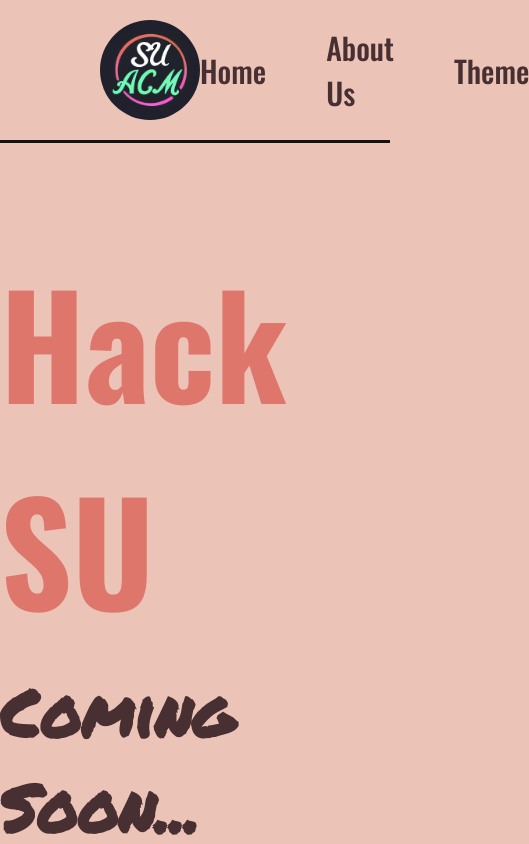
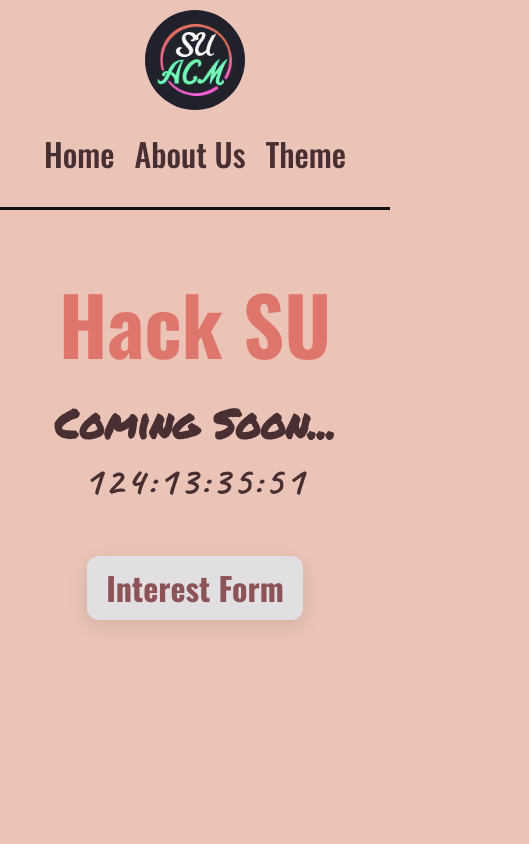
Before and after one commit to nandan-varma/HackSU, a React (Create React App) app: page / in a window 390 px wide. Shown: the top 844 px of the page, 529 px wide, since content can reach past the window. Built offline with nearby package versions, Linux system fonts and the light colour scheme.

Commit message:
improved UI for mobile and optimized time calc. on homepage

```diff
--- a/src/components/Home/Home.css
+++ b/src/components/Home/Home.css
@@ -13,7 +13,7 @@ h1 {
     font-family: "Oswald", sans-serif;
     font-size: 140px;
     /* font-style: italic; */
-    color: #df766c
+    color: #df766c;
 }
 
 h2 {
@@ -32,3 +32,25 @@ h3 {
 .interest-form-button {
     margin-top: -10px;
 }
+
+/* for mobile devicess */
+@media (max-width: 768px) {
+    h1 {
+        font-size: 80px;
+    }
+
+    h2 {
+        font-size: 40px;
+        margin-top: -40px;
+    }
+
+    h3 {
+        font-size: 40px;
+        margin-top: -30px;
+        letter-spacing: 0.2rem;
+    }
+
+    .interest-form-button {
+        margin-top: 10px;
+    }
+}
--- a/src/components/Home/Home.js
+++ b/src/components/Home/Home.js
@@ -12,10 +12,8 @@ function Home() {
 
   let interval = useRef();
 
-  const startTimer = () => {
+  const calculateTimeLeft = () => {
     const countDownDate = new Date("Febuary 1, 2025 12:00:00").getTime();
-
-    interval = setInterval(() => {
     const now = new Date().getTime();
     const distance = countDownDate - now;
 
@@ -24,7 +22,14 @@ function Home() {
     const minutes = Math.floor((distance % (1000 * 60 * 60) / (1000 * 60)));
     const seconds = Math.floor((distance % (1000 * 60)) / 1000);
 
-      if(distance < 0) {
+    return { days, hours, minutes, seconds, distance };
+  };
+
+  const startTimer = () => {
+    interval.current = setInterval(() => {
+      const { days, hours, minutes, seconds, distance } = calculateTimeLeft();
+
+      if (distance < 0) {
         clearInterval(interval.current);
       } else {
         setTimerDays(days);
@@ -36,11 +41,17 @@ function Home() {
   };
 
   useEffect(() => {
+    const { days, hours, minutes, seconds } = calculateTimeLeft();
+    setTimerDays(days);
+    setTimerHours(hours);
+    setTimerMinutes(minutes);
+    setTimerSeconds(seconds);
+
     startTimer();
     return () => {
       clearInterval(interval.current);
     }
-  });
+  }, []);
 
   return (
     <div className="Home">
--- a/src/components/InterestButton/InterestButton.css
+++ b/src/components/InterestButton/InterestButton.css
@@ -30,3 +30,10 @@
 .button-35:hover {
   box-shadow: #121212 0 0 0 3px, transparent 0 0 0 0;
 }
+
+/* for mobile devices */
+@media (max-width: 768px) {
+  .button-35 {
+    font-size: 2rem;
+  }
+}
--- a/src/components/Navbar/Navbar.css
+++ b/src/components/Navbar/Navbar.css
@@ -8,8 +8,8 @@
 .logo {
     height: 100px;
     img {
-        height:100px;
-        border-radius: 100%;;
+        height: 100px;
+        border-radius: 100%;
     }
     margin-left: 100px;
     margin-right: auto;
@@ -54,4 +54,30 @@
 .animate:hover::after {
     transform: scaleX(1);
     transform-origin: bottom center;
-  }
+}
+
+/* for mobile devices */
+@media (max-width: 768px) {
+    .navbar {
+        flex-direction: column;
+        padding: 10px;
+    }
+
+    .logo {
+        margin: 0 auto 20px auto;
+    }
+
+    .navbar-menu {
+        margin: 0;
+        gap: 20px;
+        font-size: 2rem;
+    }
+
+    .navbar-menu li {
+        margin: 0;
+    }
+
+    .navbar-right {
+        margin-top: 20px;
+    }
+}
```
Also changed, not shown: 1 other file (tests, documents, lock files or other folders). Lines whose indentation alone changed are shown as unchanged.
